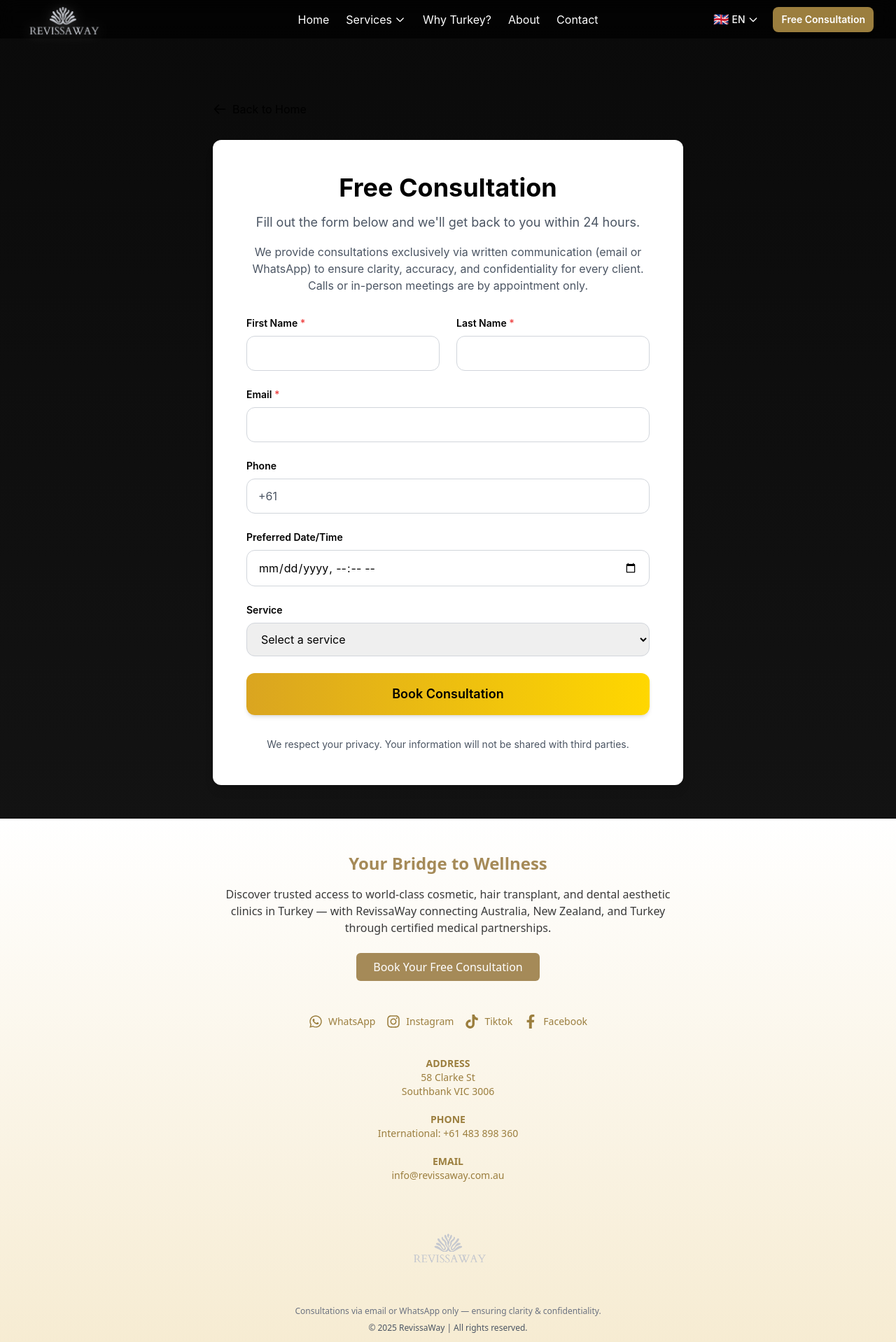
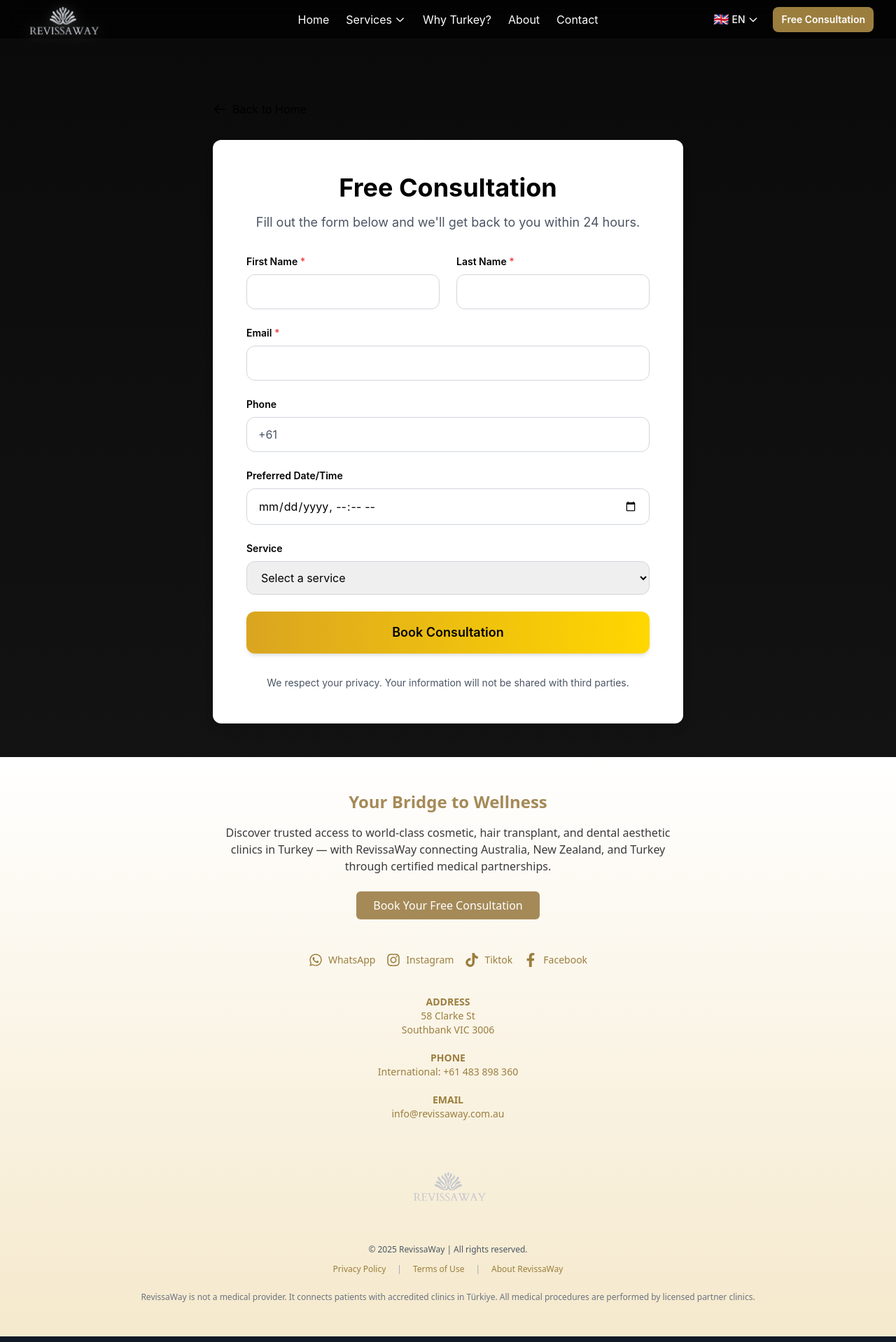
Before and after one commit to theunver/Revissaway, a Next.js app: page /consultation in a window 1280 px wide. Shown: the top 1918 px of the page at 70% size. Built offline with nearby package versions, Linux system fonts and the light colour scheme.

Commit message:
Revert "Add consultation communication method clarifications"
This reverts commit 248e09e443b6a69d40b30e6d646955a546431fd6.

```diff
--- a/app/consultation/page.tsx
+++ b/app/consultation/page.tsx
@@ -74,9 +74,6 @@
             </h1>
             <p className="text-gray-600 text-lg">
               Fill out the form below and we'll get back to you within 24 hours.
-            </p>
-            <p className="text-gray-600 text-base mt-4">
-              We provide consultations exclusively via written communication (email or WhatsApp) to ensure clarity, accuracy, and confidentiality for every client. Calls or in-person meetings are by appointment only.
             </p>
           </div>
 
--- a/app/page.tsx
+++ b/app/page.tsx
@@ -250,11 +250,6 @@
               >
                 Book Free Consultation
               </a>
-
-              {/* Consultation Explanation */}
-              <p className="text-sm text-[#b4b4b4] text-center mt-2 max-w-xs">
-                All consultations are provided in writing via email or WhatsApp to ensure clarity and confidentiality.
-              </p>
 
               {/* Secondary CTA: WhatsApp */}
               <a
--- a/components/Footer.tsx
+++ b/components/Footer.tsx
@@ -74,10 +74,7 @@
           loading="eager"
           style={{ opacity: 1 }}
         />
-        <p className="text-xs text-gray-500 mt-4 mb-2">
-          Consultations via email or WhatsApp only — ensuring clarity & confidentiality.
-        </p>
-        <p className="text-xs text-gray-600">{t('footer.copyright')}</p>
+        <p className="text-xs text-gray-600 mt-4">{t('footer.copyright')}</p>
 
         {/* Legal Links */}
         <div className="mt-3 flex gap-4 justify-center">
```
